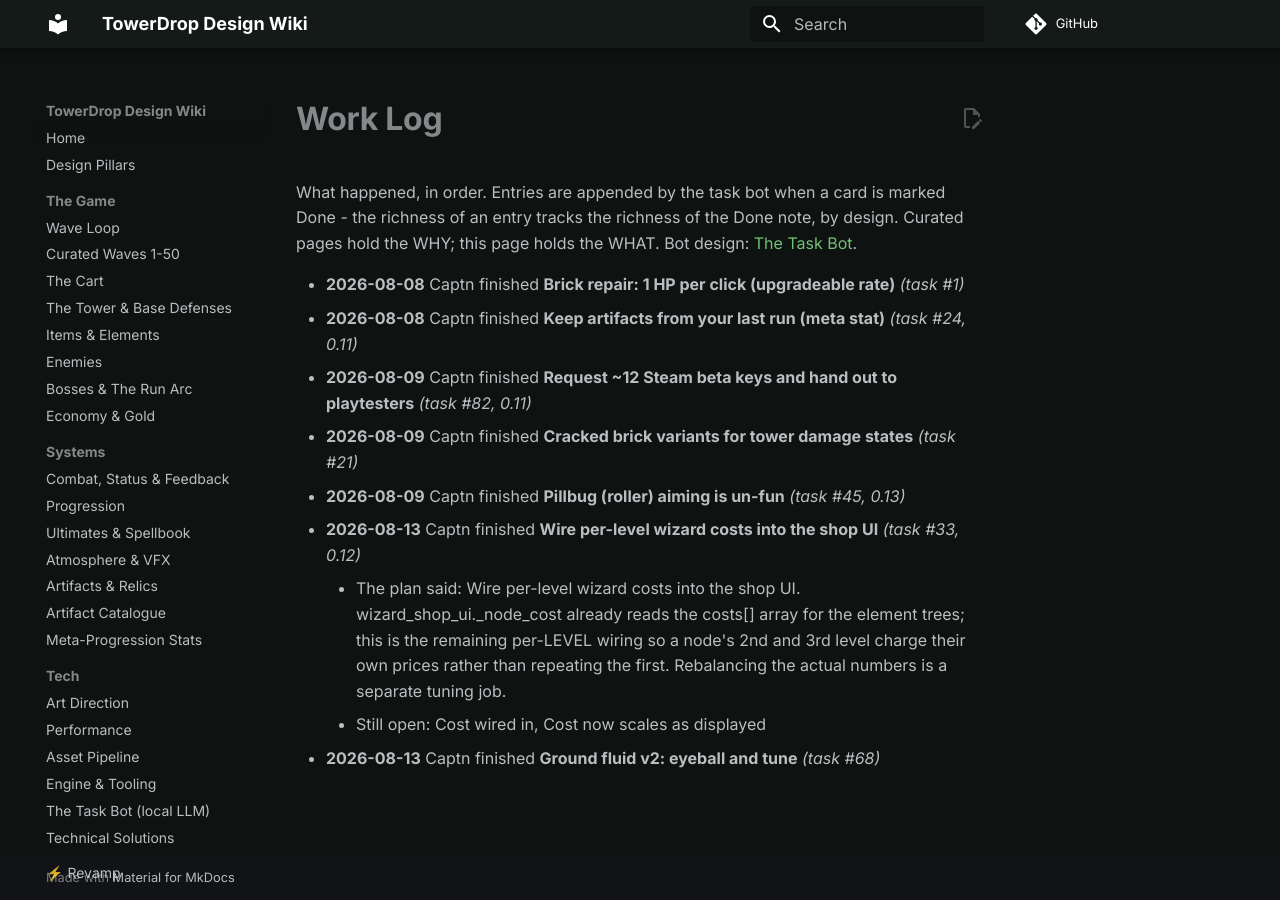
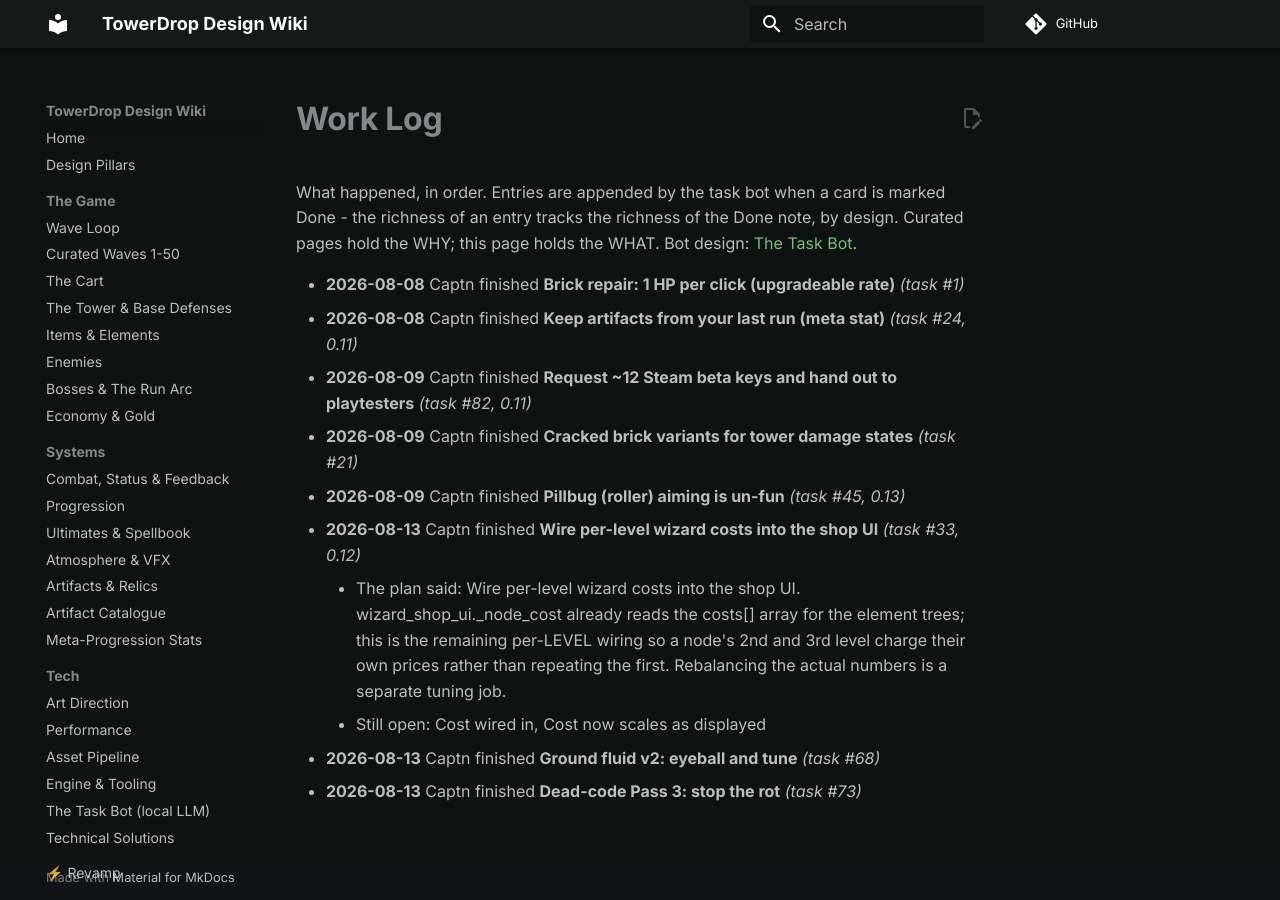
Before and after one commit to cap7n/towerdrop-docs, an MkDocs documentation site: the page built from docs/project/log.md, in a window 1280 px wide. Built offline with MkDocs 1.6.1 and Material for MkDocs 9.7.7, drawn with Linux system fonts in a browser that asks for light colours; comment, search, counter and statistics services are not loaded.

Commit message:
log: Dead-code Pass 3: stop the rot (task #73)

```diff
--- a/docs/project/log.md
+++ b/docs/project/log.md
@@ -14,3 +14,4 @@ Bot design: [The Task Bot](../tech/wiki-bot.md).
     - The plan said: Wire per-level wizard costs into the shop UI. wizard_shop_ui._node_cost already reads the costs[] array for the element trees; this is the remaining per-LEVEL wiring so a node's 2nd and 3rd level charge their own prices rather than repeating the first. Rebalancing the actual numbers is a separate tuning job.
     - Still open: Cost wired in, Cost now scales as displayed
 - **2026-08-13** Captn finished **Ground fluid v2: eyeball and tune** _(task #68)_
+- **2026-08-13** Captn finished **Dead-code Pass 3: stop the rot** _(task #73)_
```
